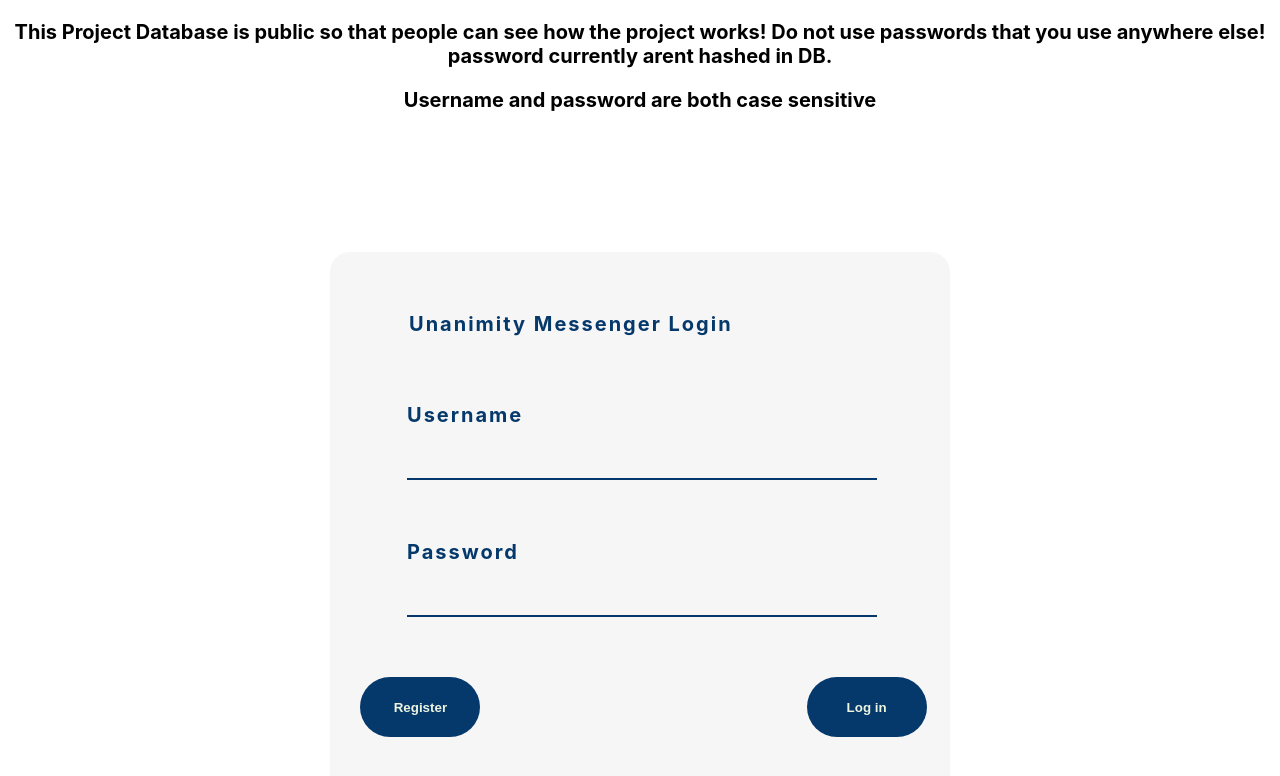
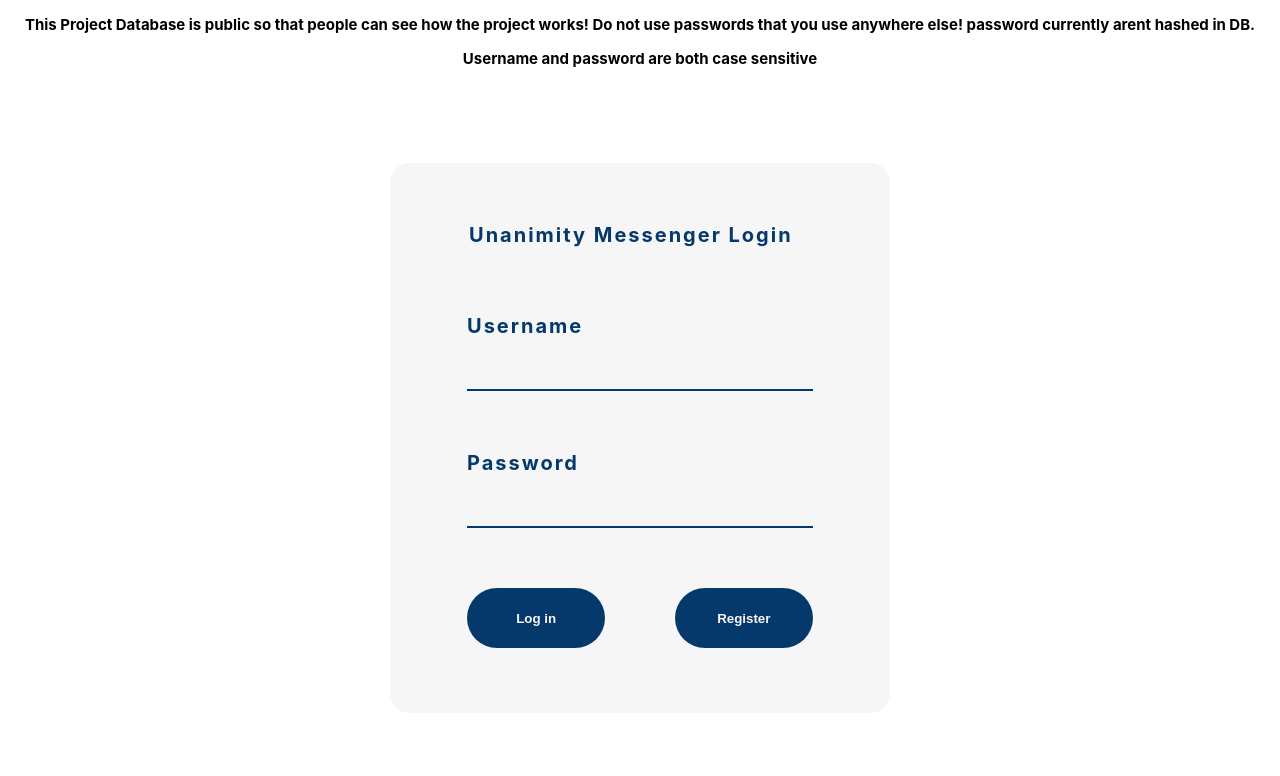
Before and after one commit to Blaine137/unanimity, a React (Create React App) app in the folder unanimity/: page / in a window 1280 px wide. Shown: the top 776 px of the page. Built offline with nearby package versions, Linux system fonts and the light colour scheme.

Commit message:
responsive authentication page and party responsive main content
authentication page is now mobile friendly. main content header, footer are responsive. maincontent chatroom needs some more styling along with sidebar on mobile.

```diff
--- a/unanimity/src/components/MainContent/Chatroom/Chatroom.js
+++ b/unanimity/src/components/MainContent/Chatroom/Chatroom.js
@@ -14,8 +14,8 @@ const Chatroom = ( props ) => {
         //foreach user looping through the messages
         if( nextuser[ 0 ] !== "nextMsgNum" ) {
 
-
-            nextuser[ 1 ].forEach( ( msg, index) => {
+            let nextUser = Object.values(nextuser[ 1 ]);
+            nextUser.forEach( ( msg, index) => {
 
                 //if msg is not null set display message of that msg index to a message component
                 if( msg !== null ) {
--- a/unanimity/src/components/MainContent/Chatroom/Chatroom.module.css
+++ b/unanimity/src/components/MainContent/Chatroom/Chatroom.module.css
@@ -1,9 +1,9 @@
 .container{
-
     overflow-y: scroll;
     height: 65vh;
     margin: -1.5rem .5rem -1.5rem .5rem;
     position: relative;
     top: 5%;
     text-align: center;
+    margin: 1rem;
 }
--- a/unanimity/src/components/MainContent/Header/Header.js
+++ b/unanimity/src/components/MainContent/Header/Header.js
@@ -9,7 +9,7 @@ const header = ( props ) => {
             if( props.showSidebar ) {
 
                     //make the burger button a X
-                burger = <div onClick = { ( ) => { props.toggleSidebar( ) } } className = { styles.close }  >
+                burger = <div onClick = { ( ) => { props.toggleSidebar( ) } } className = { styles.burger }  >
 
                                 <div className = { styles.closeTop } ></div>
                                 <div className = { styles.closeMiddle } ></div>
@@ -21,9 +21,9 @@ const header = ( props ) => {
                         //if false then make the burger button
                 burger = <div onClick={ ( ) => { props.toggleSidebar( ) } } className = { styles.burger }  >
 
-                            <div className = { styles.burgerTop } ></div>
-                            <div className = { styles.burgerMiddle } ></div>
-                            <div className = { styles.burgerBottom } ></div>
+                            <div className = { styles.openTop } ></div>
+                            <div className = { styles.openMiddle } ></div>
+                            <div className = { styles.openBottom } ></div>
 
                         </div>;
 
--- a/unanimity/src/components/MainContent/Input/Input.module.css
+++ b/unanimity/src/components/MainContent/Input/Input.module.css
@@ -1,25 +1,30 @@
+html {
+    font-weight: bold;
+    font-size: 1.25rem;
+    box-sizing: border-box;
+    overflow: hidden;
+}
+*, *:before, *:after {
+  box-sizing: inherit;
+}
 .inputContainer{
-    /* background-image: url('../../../images/unanimityfooter.png');
-    background-size: 100% 100%;
-    background-repeat: no-repeat; */
     /*width minius padding to span entire area*/
     border-top:  2px solid #05386B;
-    border-top-left-radius: 1rem;
-    border-top-right-radius: 3rem;
+    border-radius: 1rem 3rem 0 0;
     background-color: white;
-    width: calc(100% - 2rem);
-    height: 10vh;
+    width: inherit;
+    height: 20vh;
     padding: 1rem;
     position: absolute;
     bottom: 0;
 }
 .input {
-    width: 40vw;
-    height: 5vh;
-    position: relative;
-    /*left: 20vw;*/
-    top: 25%;
-
+    background-color: #F6F6F6;
+    border: none;
+    border-radius: 1rem;
+    width: 80%;
+    max-width: 1200px;
+    height: 90%;
 }
 
 .input:hover{
--- a/unanimity/src/components/Sidebar/Sidebar.module.css
+++ b/unanimity/src/components/Sidebar/Sidebar.module.css
@@ -1,6 +1,6 @@
 .sidebarContainer{
-    width: calc(20vw - 2.1rem);
-    height: calc(100vh - 2rem);
+    width: 20.5vw ;
+    height: 100vh;
     background-color: #F6F6F6;
     border-right: 2px solid #05386B;
     border-top-right-radius: 3rem;
@@ -14,7 +14,6 @@
 .activeSidebar{
    position: absolute;
    transform: translateX(0%);
-
 }
 
 .hideSidebar{
--- a/unanimity/src/containers/Authentication/Authentication.js
+++ b/unanimity/src/containers/Authentication/Authentication.js
@@ -45,7 +45,7 @@ TODO: add password hashing!
                     if(!e.data){
                         this.setNewUser( newUserValue, newPasswordValue, newUserID );
                     }else{
-                        alert('Username is allready tooken!');
+                        alert('Username is already taken!');
                     }
 
                 } ).catch( ( error ) => {
@@ -229,8 +229,8 @@ TODO: add password hashing!
                             <label htmlFor="password" >Password</label>
                             <input type="password" id="passwordID" name="password" className={styles.input}/>
 
+                            <input type="submit" value="Log in" className={styles.submit} onClick = {  ( e ) => { this.checkName( e ,document.getElementById('userNameID'),   document.getElementById('passwordID')) }   }/>
                             <input type="submit" value="Register" className={styles.register} onClick = { ( e ) => { this.checkForNewUser( e, document.getElementById("userNameID"), document.getElementById("passwordID") ) } } />
-                            <input type="submit" value="Log in" className={styles.submit} onClick = {  ( e ) => { this.checkName( e ,document.getElementById('userNameID'),   document.getElementById('passwordID')) }   }/>
                         </fieldset>
 
                     </form>
--- a/unanimity/src/containers/Authentication/Authentication.module.css
+++ b/unanimity/src/containers/Authentication/Authentication.module.css
@@ -7,34 +7,40 @@ white: white
 html {
     font-weight: bold;
     font-size: 1.25rem;
+    box-sizing: border-box;
+}
+*, *:before, *:after {
+  box-sizing: inherit;
+}
 
-}
 .wrapper {
     overflow: auto;
     height: 100vh;
 }
+
+.wrapper p {
+    font-size: .75rem;
+}
+
 .form {
 
-    position: relative;
-    top: 10vh;
     display: block;
     text-align: left;
-    margin: 3rem auto;
-    padding: 3rem;;
+    margin: auto;
+    padding: 1rem;
     background-color:#F6F6F6;
     width: 80vw;
-    max-width: 500px;
-    max-height: 500px;
-    height: 65vh;
+    max-width: 90vw;
     color: #05386B ;
     font-weight: 700;
     letter-spacing: .1rem;
     border-radius: 1rem;
+}
 
-}
 fieldset{
     border: none;
 }
+
 legend{
     padding-bottom: 3rem;
     text-align: left;
@@ -49,23 +55,24 @@ legend{
     border: none;
     border-bottom: 2px solid #05386B;
     margin-bottom: 3rem;
-
-
 }
 label {
     display: block;
     margin-bottom: 1rem;;
 }
+
 .submit {
+    position: relative;
+    left: 25%;
     background-color: #05386B;
-    color: #EDF5E1;
+    color:#F6F6F6;
     border: none;
-    position: relative;
-    left: 60%;
     height: 3rem;
-    width: 6rem;
+    width: 50%;
+    min-width: 3.5rem;
     border-radius: 3rem;
     font-weight: 700;
+    margin-bottom: 2rem;
 }
 
 .submit:hover{
@@ -75,13 +82,15 @@ label {
 }
 
 .register{
+    position: relative;
+    left: 25%;
     background-color: #05386B;
-    color: #EDF5E1;
+    color:  #F6F6F6;
     border: none;
-    position: relative;
-    left: -10%;
+    display: block;
     height: 3rem;
-    width: 6rem;
+    width: 50%;
+    min-width: 3.5rem;
     border-radius: 3rem;
     font-weight: 700;
 }
@@ -91,3 +100,28 @@ label {
     background-color: #5CDB95;
     transition: all .5s;
 }
+/* phablet and up */
+@media only screen and (min-width: 600px){
+    .form{
+        padding: 3rem;
+    }
+    .register{
+        left: 0;
+        width: 40%;
+        float: right;
+    }
+    .submit{
+        width: 40%;
+        left: 0;
+    }
+}
+/*tablets and larger*/
+@media only screen and (min-width: 700px){
+.form {
+    padding: 3rem;
+    position: relative;
+    top: 10vh;
+    max-width: 500px;
+    max-height: 550px;
+}
+}
--- a/unanimity/src/containers/Messenger/Messenger.js
+++ b/unanimity/src/containers/Messenger/Messenger.js
@@ -158,7 +158,6 @@ class Messenger extends Component {
                 if( user[ 0 ] === ( "u" + this.state.userID )) {
 
                     //get the messages and set a vaible
-                    //console.log(user[1]);
                     authenticaedUserMessageOld = user[ 1 ];
 
                 }else if( user[ 0 ] === "nextMsgNum" ) {
@@ -171,7 +170,7 @@ class Messenger extends Component {
             })//end of foreach that sets old authenticaedUserMessageOld and nextMSg
 
             //add new message to to old messages
-            authenticaedUserMessageCombined = [...authenticaedUserMessageOld];
+            authenticaedUserMessageCombined = [...Object.values(authenticaedUserMessageOld)];
             //make sure that it keeps the order in the arrays. make it the nextMsgNum postion in the array. array[nextMsgNum]
             authenticaedUserMessageCombined[ nextMsgNum ] = newMessage;
 
@@ -272,7 +271,6 @@ class Messenger extends Component {
                              userID = { this.state.userID }
                              setCurrentChatRoomID = { this.setCurrentChatRoom }
                              showSidebar={this.state.showSidebar}
-                             style={{transition: 'transform 3s ease-in-out'}}
                     />
 
                 </div>
--- a/unanimity/src/containers/Messenger/Messenger.module.css
+++ b/unanimity/src/containers/Messenger/Messenger.module.css
@@ -3,7 +3,7 @@
     height: 100vh;
     display: grid;
     grid-template-columns: 20vw 80vw;
-    overflow: hidden;
+    /* overflow: hidden; */
 }
 .sidebarGrid{
     grid-column-start: 1;
```
Also changed, not shown: unanimity/src/components/MainContent/Header/Header.module.css (+22 -20 lines), unanimity/src/db/unanimity-8d56c-export.json (+9 -6 lines).
